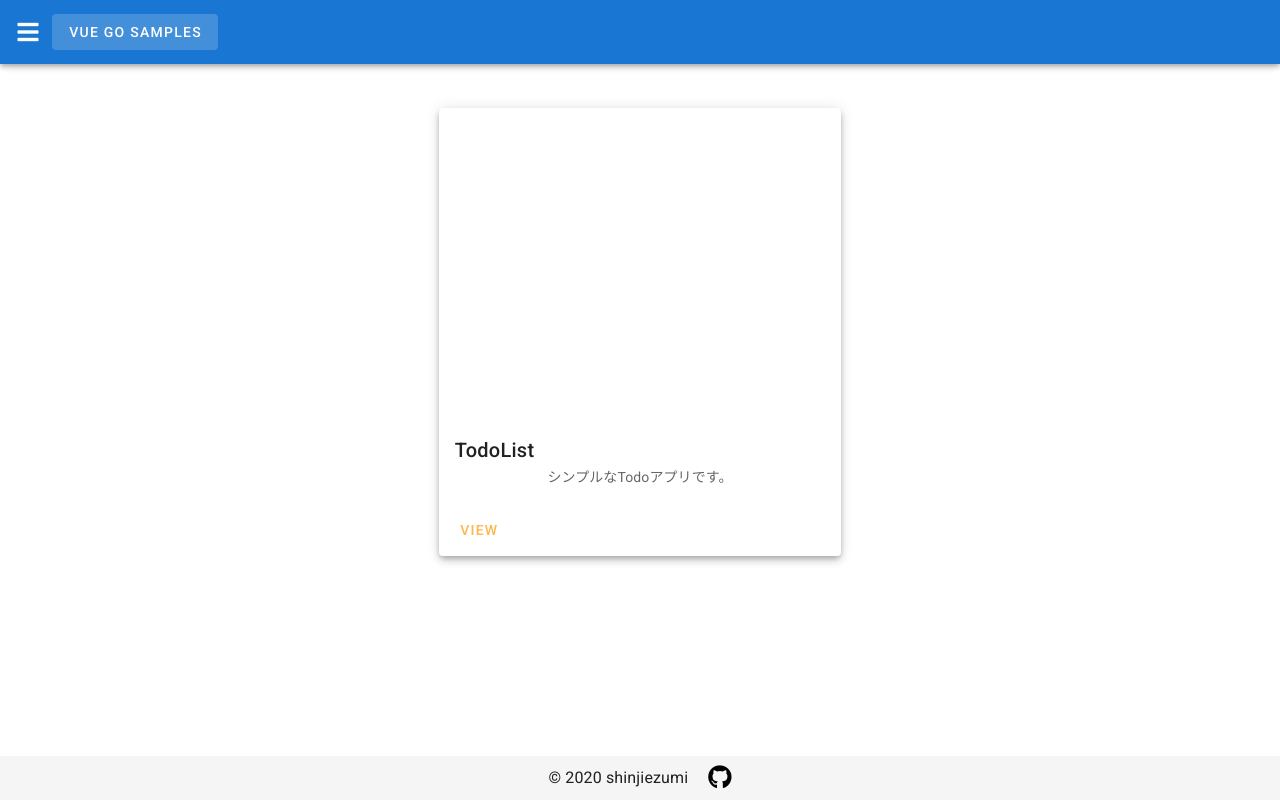
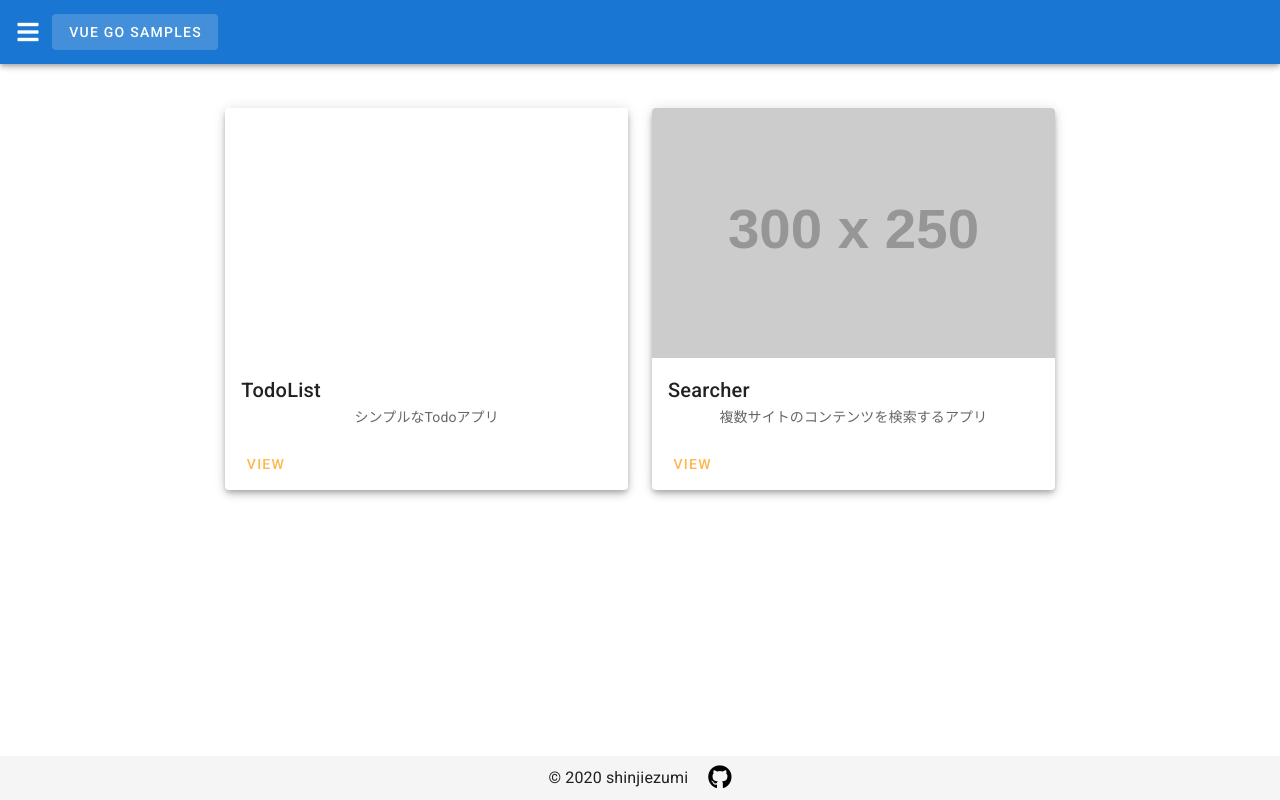
Before and after one commit to shinjiezumi/vue-go-samples, a Vue app in the folder src/front/: page / in a window 1280 px wide. Built offline with nearby package versions, Linux system fonts and the light colour scheme; no server answers; sample sign-in values are in the browser's storage.

Commit message:
Searcherのフロント側実装（暫定）

```diff
--- a/src/front/src/components/IntroduceAppCard.vue
+++ b/src/front/src/components/IntroduceAppCard.vue
@@ -1,14 +1,12 @@
 <template>
-  <v-col class="mb-4" cols="12" sm="4">
-    <v-card class="mx-auto" elevation="5">
-      <v-img src="/img/TodoList.png"/>
-      <v-card-title>{{appTitle}}</v-card-title>
-      <v-card-subtitle>{{appSubTitle}}</v-card-subtitle>
-      <v-card-actions>
-        <v-btn :to="appPath" color="orange lighten-2" text>View</v-btn>
-      </v-card-actions>
-    </v-card>
-  </v-col>
+  <v-card class="mx-auto" elevation="5">
+    <v-img :src="appImage" class="appImage"/>
+    <v-card-title>{{ appTitle }}</v-card-title>
+    <v-card-subtitle class="appSubTitle">{{ appSubTitle }}</v-card-subtitle>
+    <v-card-actions>
+      <v-btn :to="appPath" color="orange lighten-2" text>View</v-btn>
+    </v-card-actions>
+  </v-card>
 </template>
 
 <script>
@@ -23,8 +21,20 @@ export default {
     "appPath": {
       type: String,
     },
+    "appImage": {
+      type: String,
+    }
   }
 }
+</script>
 
+<style scoped>
+.appImage {
+  height: 250px;
+}
 
-</script>
+.appSubTitle {
+  height: 2rem;
+  max-height: 2rem;
+}
+</style>
--- a/src/front/src/router.js
+++ b/src/front/src/router.js
@@ -6,6 +6,7 @@ import Login from "./views/auth/Login";
 import Register from "./views/auth/Register";
 import Top from "./views/Top";
 import Todo from "./views/Todo"
+import Searcher from "./views/Searcher.vue"
 import store from "./store"
 
 Vue.use(Router);
@@ -51,6 +52,17 @@ export default new Router({
       }
     },
     {
+      path: '/searcher',
+      component: Searcher,
+      beforeEnter(to, from, next) {
+        if (!store.getters['auth/check']) {
+          next('/login')
+        } else {
+          next()
+        }
+      }
+    },
+    {
       path: '/hello',
       component: Hello
     },
--- a/src/front/src/store/index.js
+++ b/src/front/src/store/index.js
@@ -4,6 +4,7 @@ import Vuex from 'vuex'
 import auth from "./auth";
 import error from "./error";
 import todo from "./todo";
+import searcher from "./searcher";
 import loading from "./loading";
 
 Vue.use(Vuex);
@@ -13,6 +14,7 @@ export default new Vuex.Store({
     auth,
     error,
     todo,
+    searcher,
     loading,
   }
 });
--- /dev/null
+++ b/src/front/src/store/searcher.js
@@ -0,0 +1,42 @@
+import axios from "axios"
+import { STATUS_OK } from "@/util";
+
+const state = {
+  searchResult: {},
+};
+
+const getters = {
+  getResult(state) {
+    return state.searchResult
+  }
+};
+
+const mutations = {
+  setResult(state, searchResult) {
+    state.searchResult = searchResult
+  }
+};
+
+const actions = {
+  async search(context, data) {
+    context.commit('error/clearError', {}, {root: true});
+    context.commit('loading/setStatus', true, {root: true});
+
+    const response = await axios.get("/searcher/search", {params: data});
+    context.commit('loading/setStatus', false, {root: true});
+    if (response.status === STATUS_OK) {
+      context.commit('setResult', response.data.data);
+      return
+    }
+
+    context.commit('error/setError', {code: response.status, message: response.data.message}, {root: true});
+  },
+};
+
+export default {
+  namespaced: true,
+  state,
+  getters,
+  mutations,
+  actions
+}
--- /dev/null
+++ b/src/front/src/views/Searcher.vue
@@ -0,0 +1,85 @@
+<template>
+  <v-main>
+    <v-row class="text-center" align="center" justify="center">
+      <v-col class="mb-4" cols="12" sm="8">
+        <h1>Searcher</h1>
+      </v-col>
+    </v-row>
+    <v-row justify="center">
+      <v-col cols="12" sm="6">
+        <v-text-field @keydown.enter="search" v-model="keyword" outlined label="keyword"
+                      append-icon="mdi-search-web"></v-text-field>
+      </v-col>
+    </v-row>
+    <div v-if="this.isLoadingOn">
+      <v-row justify="center">
+        <v-progress-circular :size="50" color="primary" indeterminate/>
+      </v-row>
+    </div>
+    <div v-else>
+      <v-row v-if="this.error !== ''" class="text-center" justify="center">
+        <v-alert type="error">{{ this.error }}</v-alert>
+      </v-row>
+      <v-row justify="center">
+        <v-col class="mb-3" cols="12" xs="12" sm="8">
+          <v-expansion-panel v-for="result in this.searchResult" :key="result.id">
+            検索結果・・・ {{result}}
+          </v-expansion-panel>
+        </v-col>
+      </v-row>
+    </div>
+  </v-main>
+</template>
+
+<script>
+import { generateTitle, STATUS_UNAUTHORIZED } from "@/util";
+
+export default {
+  name: "Searcher",
+  title: generateTitle('Searcher'),
+  data() {
+    return {
+      keyword: ""
+    }
+  },
+  created() {
+  },
+  watch: {},
+  computed: {
+    searchResult() {
+      return this.$store.getters['searcher/getResult']
+    },
+    isLoadingOn() {
+      return this.$store.getters['loading/isOn']
+    },
+    error() {
+      return this.$store.getters['error/getError']
+    },
+    errorCode() {
+      return this.$store.getters['error/getCode']
+    }
+  },
+  methods: {
+    search() {
+      const params = {
+        q: this.keyword
+      };
+
+      (async () => {
+        await this.$store.dispatch('searcher/search', params);
+        if (this.error !== '') {
+          return this.handleError();
+        }
+      })()
+    },
+    handleError() {
+      if (this.errorCode === STATUS_UNAUTHORIZED) {
+        this.$store.dispatch('auth/logout');
+      }
+    }
+  },
+}
+</script>
+
+<style scoped>
+</style>
--- a/src/front/src/views/Top.vue
+++ b/src/front/src/views/Top.vue
@@ -1,11 +1,22 @@
 <template>
   <v-content>
     <v-row class="text-center mt-5 pa-3" align="center" justify="center">
-      <IntroduceAppCard
-          app-title="TodoList"
-          app-sub-title="シンプルなTodoアプリです。"
-          app-path="/todos"
-      />
+      <v-col class="mb-4" cols="12" sm="4">
+        <IntroduceAppCard
+            app-title="TodoList"
+            app-sub-title="シンプルなTodoアプリ"
+            app-path="/todos"
+            app-image="/img/TodoList.png"
+        />
+      </v-col>
+      <v-col class="mb-4" cols="12" sm="4">
+        <IntroduceAppCard
+            app-title="Searcher"
+            app-sub-title="複数サイトのコンテンツを検索するアプリ"
+            app-path="/searcher"
+            app-image="https://placehold.jp/300x250.png"
+        />
+      </v-col>
     </v-row>
   </v-content>
 </template>
```
